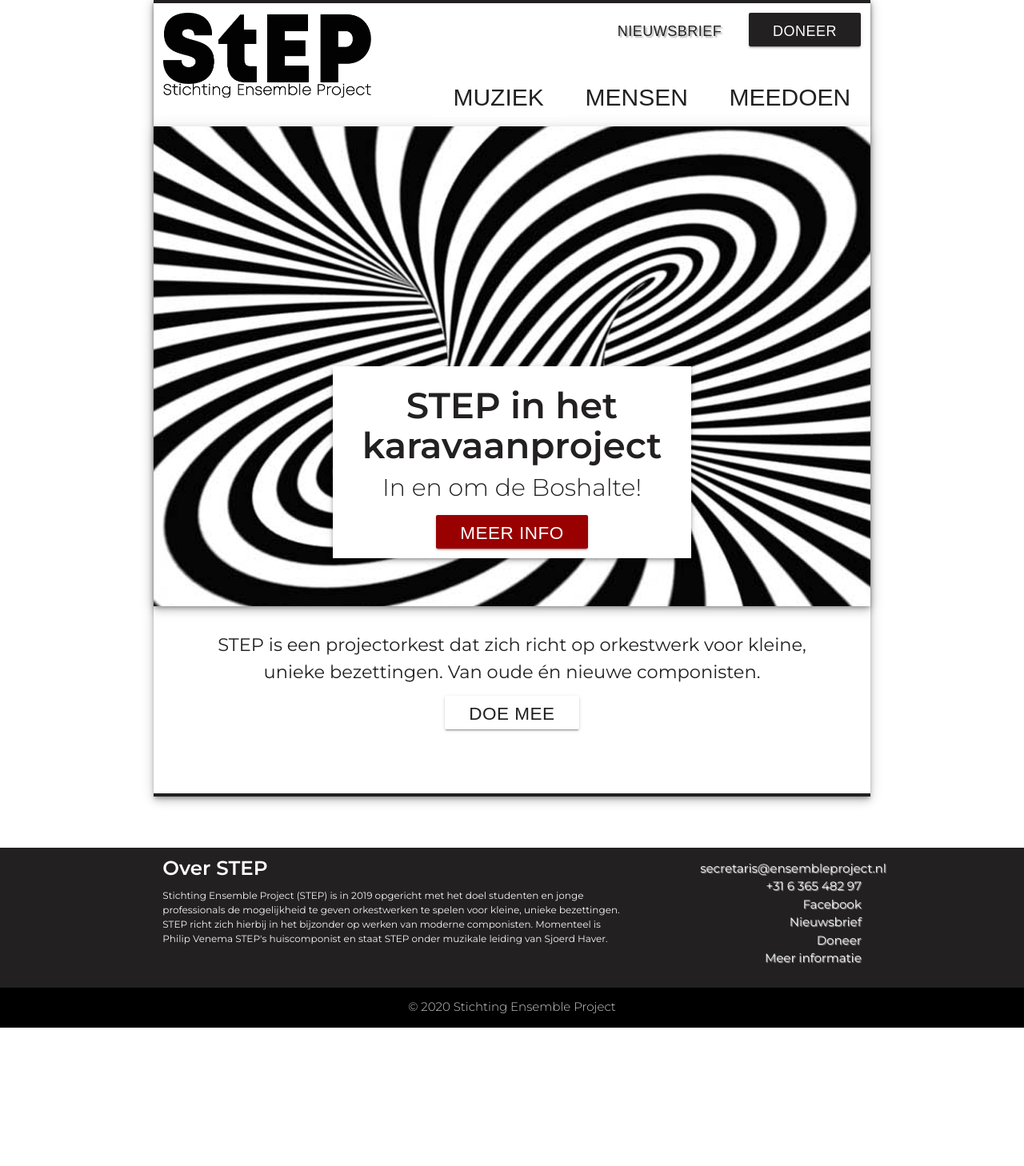
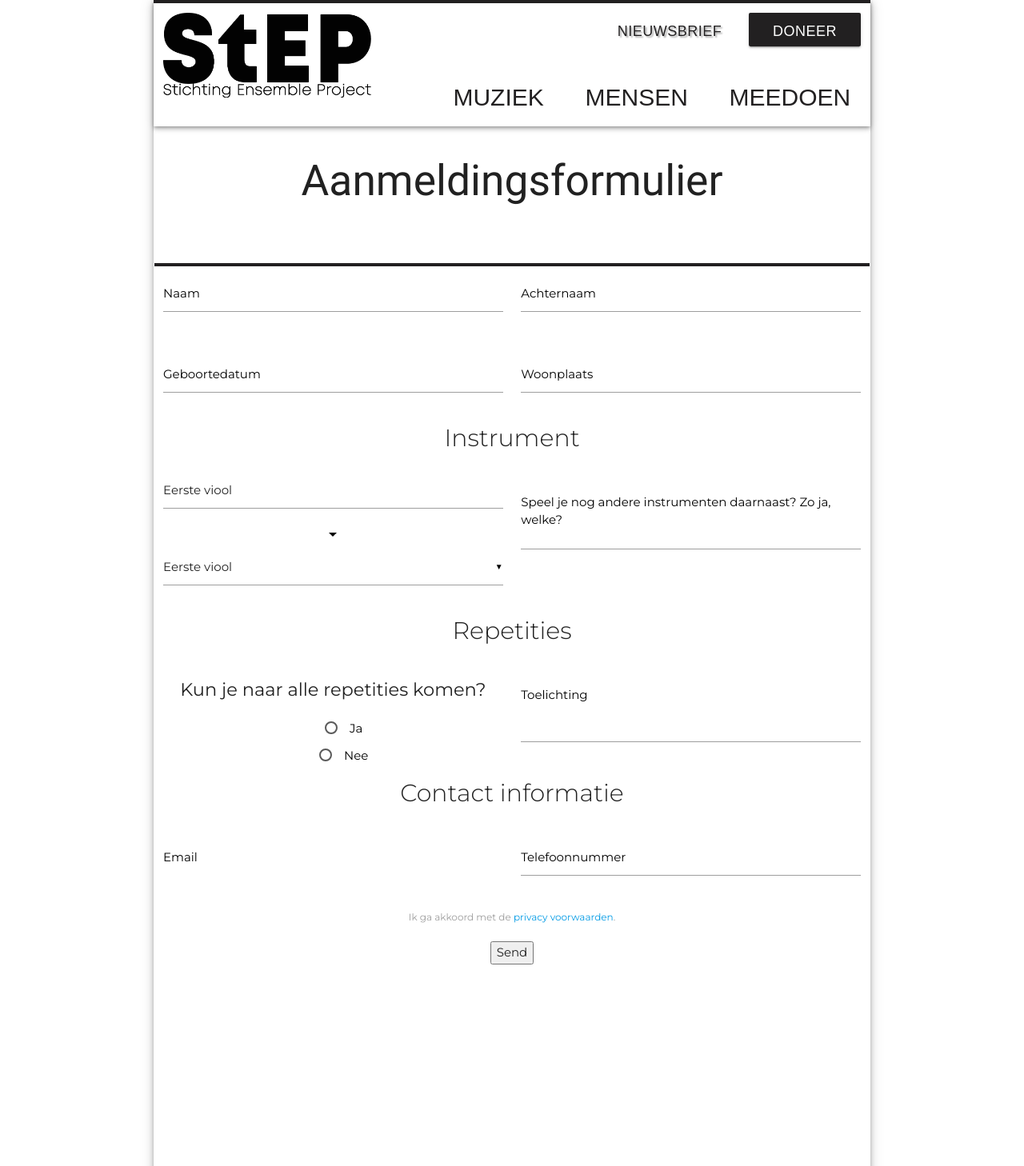
Before and after one commit to Canelaguil/STEP-website, a PHP site: page /aanmelden in a window 1280 px wide. Shown: the top 1458 px of the page at 80% size. Before the commit the page ends 1285 px from the top, so only its background shows below. Run offline with PHP 8.4, Linux system fonts and the light colour scheme; some libraries are stand-ins or nearby versions; some web fonts are replaced.

Commit message:
expanded form

```diff
--- a/index.php
+++ b/index.php
@@ -1,8 +1,9 @@
 <?php
 $request = $_SERVER['REQUEST_URI'];
-$mypage = "home";
+$request_parts = explode('?', $request, 2);
+$requested_page = $request_parts[0];
 
-switch ($request) {
+switch ($requested_page) {
     case '/':
         $mypage = "home";
         break;
@@ -24,10 +25,13 @@ switch ($request) {
     case '/documenten':
         $mypage = "documenten";
         break;
-    // default:
-    //     http_response_code(404);
-    //     $mypage = "error";
-    //     break;
+    case '/aanmelden':
+        $mypage = "aanmelden";
+        break;
+    default:
+        http_response_code(404);
+        $mypage = "error";
+        break;
 
     if(strpos($request, "?") !== false) {
         $mypage = "home";
@@ -48,6 +52,7 @@ switch ($request) {
     <link href="https://fonts.googleapis.com/css2?family=Montserrat+Subrayada&family=Montserrat:wght@300;400;600&display=swap" rel="stylesheet">
     <link href="https://fonts.googleapis.com/css2?family=Montserrat+Subrayada&family=Montserrat:wght@300;400;600&display=swap" rel="stylesheet">
     <script type="text/javascript" src="https://code.jquery.com/jquery-3.2.1.min.js"></script>
+    <script src="https://cdnjs.cloudflare.com/ajax/libs/materialize/1.0.0/js/materialize.min.js"></script>
     <script type="text/javascript" src="script.js"></script>
 
     <!-- Primary Meta Tags -->
@@ -139,12 +144,15 @@ Stichting Ensemble Project (STEP) biedt muzikanten de mogelijkheid orkestwerken
                 @include("pages/documenten.php");
                 break;
 
+            case "aanmelden":
+                @include('pages/aanmelden.php');
+                break;
+
                 /* ERROR */
             default:
                 @include("pages/404.php");
                 break;
         }
-
         ?>
 
         <div class="blackbar"></div>
@@ -193,26 +201,40 @@ Stichting Ensemble Project (STEP) biedt muzikanten de mogelijkheid orkestwerken
 <div id="nieuwsbrief" class="modal modal-fixed-footer">
     <div class="modal-content">
         <h4>Aanmelden nieuwsbrief</h4>
-        <p>
-            Op dit moment is het nog niet mogelijk je via de website in te schrijven voor onze nieuwsbrief. Stuur een email naar <a href="mailto:promotie@ensembleproject.nl">promotie@ensembleproject.nl</a> om je op te geven!.
-        </p>
+        <!-- https://script.google.com/macros/s/AKfycbzOpO3bJwBfW8YXBEtpVVnG9nZN5-RYRbT9zxHhi-CRWTfQ8S0U/exec -->
         <div class="row">
-            <form class="col s12">
+            <form name='submit-to-google-sheet' class="col s12">
                 <div class="row">
-                    <!-- <div class="input-field col s12">
-                                <input id="email" type="email" class="validate">
-                                <label for="email">Email</label>
-                            </div> -->
+                    <div class="input-field col s12">
+                        <input name='email' id="email" type="email" class="validate">
+                        <label for="email">Email</label>
+                    </div>
                 </div>
                 <div class="row">
                     <p>
-                        <!-- <label>
-                                <input type="checkbox" />
-                                <span>Ik ga akkoord met de <a href="#">privacy voorwaarden</a>.</span>
-                            </label> -->
+                        <label>
+                            <input type="checkbox" />
+                            <span>Ik ga akkoord met de <a href="#">privacy voorwaarden</a>.</span>
+                        </label>
                     </p>
                 </div>
+                <button type='submit'>Send</button>
             </form>
+
+
+            <script>
+            const scriptURL = 'https://script.google.com/macros/s/AKfycbzOpO3bJwBfW8YXBEtpVVnG9nZN5-RYRbT9zxHhi-CRWTfQ8S0U/exec'
+            const form = document.forms['submit-to-google-sheet']
+
+            form.addEventListener('submit', e => {
+                e.preventDefault()
+                fetch(scriptURL, { method: 'POST', body: new FormData(form)})
+                .then(response => console.log('Success!', response))
+                .catch(error => console.error('Error!', error.message))
+            })
+            </script>
+
+
         </div>
     </div>
     <div class="modal-footer">
--- /dev/null
+++ b/pages/aanmelden.php
@@ -0,0 +1,125 @@
+<div class="row hometext">
+    <h2>Aanmeldingsformulier</h2>
+</div>
+<!-- https://script.google.com/macros/s/AKfycbzOpO3bJwBfW8YXBEtpVVnG9nZN5-RYRbT9zxHhi-CRWTfQ8S0U/exec -->
+<div class="row hometext doneerblok">
+    <form name='submit-to-google-sheet2' class="col s12">
+        <div class="row">
+            <div class="input-field col s12 m6">
+                <input id="first_name" type="text" class="validate">
+                <label for="first_name">Naam</label>
+            </div>
+            <div class="input-field col s12 m6">
+                <input id="last_name" type="text" class="validate">
+                <label for="last_name">Achternaam</label>
+            </div>
+        </div>
+        <div class="row">
+            <div class="input-field col s12 m6">
+                <input id="date" type="text" class="datepicker">
+                <label for="date">Geboortedatum</label>
+            </div>
+
+            <div class="input-field col s12 m6">
+                <input id="plaats" class="validate">
+                <label for="city">Woonplaats</label>
+            </div>
+        </div>
+
+        <div class="row">
+            <h3>Instrument</h3>
+        </div>
+        <div class="row">
+            <div class="col s12 m6">
+                <select>
+                <optgroup label="Strijkinstrumenten">
+                    <option value="1">Eerste viool</option>
+                    <option value="2">Tweede viool</option>
+                    <option value="3">Altviool</option>
+                    <option value="4">Cello</option>
+                    <option value="5">Contrabas</option>
+                </optgroup>
+                <optgroup label="Blaasinstrumenten">
+                    <option value="6">Dwarsfluit</option>
+                    <option value="7">Hobo</option>
+                    <option value="8">Klarinet</option>
+                    <option value="9">Fagot</option>
+                    <option value="10">Trompet</option>
+                    <option value="11">Fagot</option>
+                </optgroup>
+                <optgroup label="Slagwerk en anderen">
+                    <option value="12">Slagwerk</option>
+                    <option value="12">Piano</option>
+                </optgroup>
+                </select>
+                <label>Voorkeursinstrument</label>
+            </div>
+            <div class="input-field col s12 m6">
+                <textarea id="textarea1" class="materialize-textarea"></textarea>
+                <label for="textarea1">Speel je nog andere instrumenten daarnaast? Zo ja, welke?</label>
+            </div>
+        </div>
+
+        <div class="row">
+            <h3>Repetities</h3>
+        </div>
+        <div class="row">
+            <div class="input-field col s12 m6">
+                <p>
+                    Kun je naar alle repetities komen?
+                </p>
+                <p>
+                    <input name="group1" type="radio" id="test1" />
+                    <label for="test1">Ja</label>
+                </p>
+                <p>
+                    <input name="group1" type="radio" id="test2" />
+                    <label for="test2">Nee</label>
+                </p>
+            </div>
+            <div class="input-field col s12 m6">
+                <textarea id="textarea1" class="materialize-textarea"></textarea>
+                <label for="textarea1">Toelichting</label>
+            </div>
+        </div>
+
+        <div class="row">
+            <h3>Contact informatie</h3>
+        </div>
+
+        <div class="row">
+            <div class="input-field col s12 m6">
+                <input id="email" type="email" class="validate">
+                <label for="email">Email</label>
+            </div>
+            <div class="input-field col s12 m6">
+                <input id="telefoon" type="tel" class="validate">
+                <label for="telefoon">Telefoonnummer</label>
+            </div>
+        </div>
+
+        <div class="row">
+            <!-- <p> -->
+                <label>
+                    <input id="indeterminate-checkbox" type="checkbox"/>
+                    <span>Ik ga akkoord met de <a href="#">privacy voorwaarden</a>.</span>
+                </label>
+            <!-- </p> -->
+        </div>
+        <button type='submit'>Send</button>
+    </form>
+
+    <script>
+        const scriptURL = 'https://script.google.com/macros/s/AKfycbzOpO3bJwBfW8YXBEtpVVnG9nZN5-RYRbT9zxHhi-CRWTfQ8S0U/exec'
+        const form = document.forms['submit-to-google-sheet2']
+
+        form.addEventListener('submit', e => {
+            e.preventDefault()
+            fetch(scriptURL, {
+                    method: 'POST',
+                    body: new FormData(form)
+                })
+                .then(response => console.log('Success!', response))
+                .catch(error => console.error('Error!', error.message))
+        })
+    </script>
--- a/pages/documenten.php
+++ b/pages/documenten.php
@@ -1,4 +1,4 @@
-<div class="row hometext meedoenblock doneerblok lastblock">
+<div class="row hometext meedoenblock doneerblok">
     <h4>KvK informatie</h4>
     <p class="textblack">
         <ul class='infolist'>
@@ -8,7 +8,6 @@
         </ul>
 
     </p>
-
     <h4>Documenten</h4>
     <p class="textblack">
         <ul class='docslist'>
--- a/script.js
+++ b/script.js
@@ -1,10 +1,13 @@
-console.log("lkjl");
-
-
 $(document).ready(function(){
     $('.parallax').parallax();
     $('.modal').modal();
     $('.collapsible').collapsible();
+    // $('.select').formSelect();
+    // $('.select').material_select();
+    $('.dropdown-trigger').dropdown();
+    $('.datepicker').datepicker();
+    $('select').formSelect();
+    $('select').material_select();
 });
 
 // (function(){
--- /dev/null
+++ b/style/_forms.scss
@@ -0,0 +1,35 @@
+
+  /* label color */
+  .input-field label {
+    color: #000;
+  }
+  /* label focus color */
+  .input-field input[type=text]:focus + label {
+    color: #000;
+  }
+  /* label underline focus color */
+  .input-field input[type=text]:focus {
+    border-bottom: 1px solid #000;
+    box-shadow: 0 1px 0 0 #000;
+  }
+  /* valid color */
+  .input-field input[type=text].valid {
+    border-bottom: 1px solid #000;
+    box-shadow: 0 1px 0 0 #000;
+  }
+  /* invalid color */
+  .input-field input[type=text].invalid {
+    border-bottom: 1px solid #000;
+    box-shadow: 0 1px 0 0 #000;
+  }
+  /* icon prefix focus color */
+  .input-field .prefix.active {
+    color: #000;
+  }
+
+  form {
+    font-family: $font;
+    label {
+      font-family: $font;
+    }
+  }
--- a/style/style.css
+++ b/style/style.css
@@ -640,6 +640,50 @@ body, html, main {
   font-size: 1.5em;
 }
 
+/* label color */
+.input-field label {
+  color: #000;
+}
+
+/* label focus color */
+.input-field input[type=text]:focus + label {
+  color: #000;
+}
+
+/* label underline focus color */
+.input-field input[type=text]:focus {
+  border-bottom: 1px solid #000;
+  -webkit-box-shadow: 0 1px 0 0 #000;
+          box-shadow: 0 1px 0 0 #000;
+}
+
+/* valid color */
+.input-field input[type=text].valid {
+  border-bottom: 1px solid #000;
+  -webkit-box-shadow: 0 1px 0 0 #000;
+          box-shadow: 0 1px 0 0 #000;
+}
+
+/* invalid color */
+.input-field input[type=text].invalid {
+  border-bottom: 1px solid #000;
+  -webkit-box-shadow: 0 1px 0 0 #000;
+          box-shadow: 0 1px 0 0 #000;
+}
+
+/* icon prefix focus color */
+.input-field .prefix.active {
+  color: #000;
+}
+
+form {
+  font-family: "Montserrat", sans-serif;
+}
+
+form label {
+  font-family: "Montserrat", sans-serif;
+}
+
 html {
   min-height: 100% !important;
   cursor: url("../img/cursor22.png"), auto !important;
--- a/style/style.scss
+++ b/style/style.scss
@@ -13,6 +13,7 @@ $size: 3px;
 @import "./muziek.scss";
 @import "./meedoen.scss";
 @import "./docs.scss";
+@import "./forms.scss";
 
 html {
     min-height: 100% !important;
```
Also changed, not shown: 1 other file.
